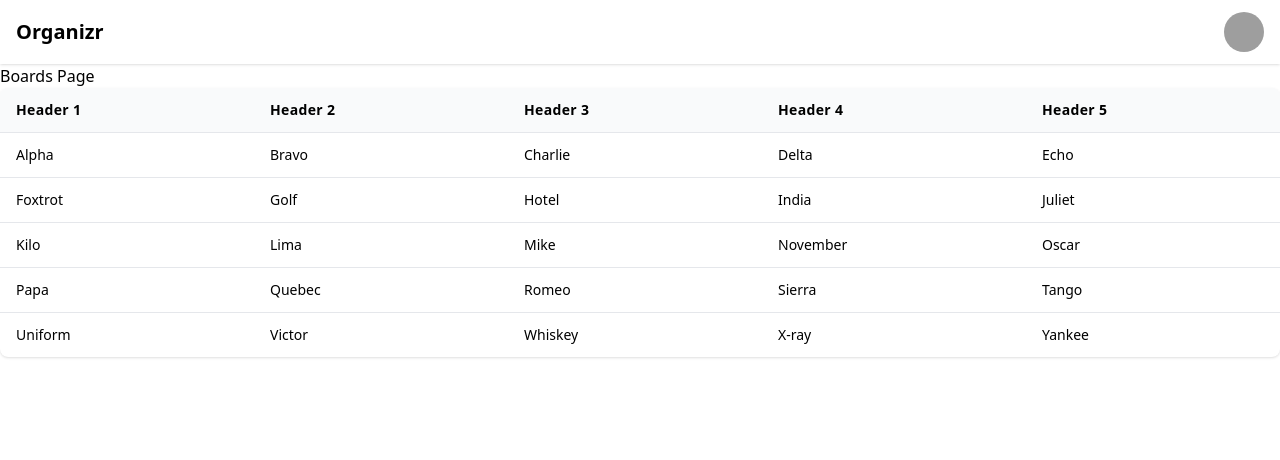
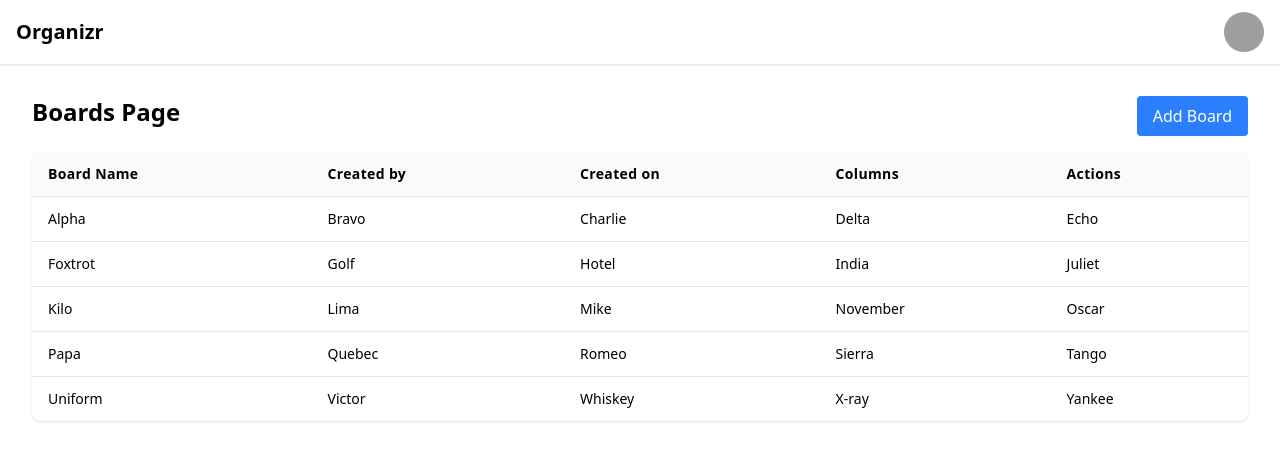
Before and after one commit to sd535682/Organizr, a React (Vite) app: page /boards in a window 1280 px wide. Shown: the top 460 px of the page. Built offline with nearby package versions, Linux system fonts and the light colour scheme; grey boxes are pictures that could not be loaded.

Commit message:
Boards Page UI changes

```diff
--- a/src/components/BoardsTable/BoardsTable.tsx
+++ b/src/components/BoardsTable/BoardsTable.tsx
@@ -22,11 +22,17 @@ export default function ResponsiveTable() {
         {/* --- Table Head -------------------------------------------------- */}
         <thead className="bg-gray-50 text-left">
           <tr>
-            <th className="px-4 py-3 font-semibold tracking-wide">Header 1</th>
-            <th className="px-4 py-3 font-semibold tracking-wide">Header 2</th>
-            <th className="px-4 py-3 font-semibold tracking-wide">Header 3</th>
-            <th className="px-4 py-3 font-semibold tracking-wide">Header 4</th>
-            <th className="px-4 py-3 font-semibold tracking-wide">Header 5</th>
+            <th className="px-4 py-3 font-semibold tracking-wide">
+              Board Name
+            </th>
+            <th className="px-4 py-3 font-semibold tracking-wide">
+              Created by
+            </th>
+            <th className="px-4 py-3 font-semibold tracking-wide">
+              Created on
+            </th>
+            <th className="px-4 py-3 font-semibold tracking-wide">Columns</th>
+            <th className="px-4 py-3 font-semibold tracking-wide">Actions</th>
           </tr>
         </thead>
 
--- a/src/pages/BoardsPage.tsx
+++ b/src/pages/BoardsPage.tsx
@@ -2,8 +2,13 @@ import ResponsiveTable from "../components/BoardsTable/BoardsTable";
 
 export const BoardsPage = () => {
   return (
-    <div>
-      <h1>Boards Page</h1>
+    <div className="px-8 mt-4">
+      <div className="flex py-4">
+        <h1 className="text-2xl font-semibold">Boards Page</h1>
+        <button className="ml-auto px-4 py-2 bg-blue-500 text-white rounded">
+          Add Board
+        </button>
+      </div>
       <ResponsiveTable />
     </div>
   );
```
